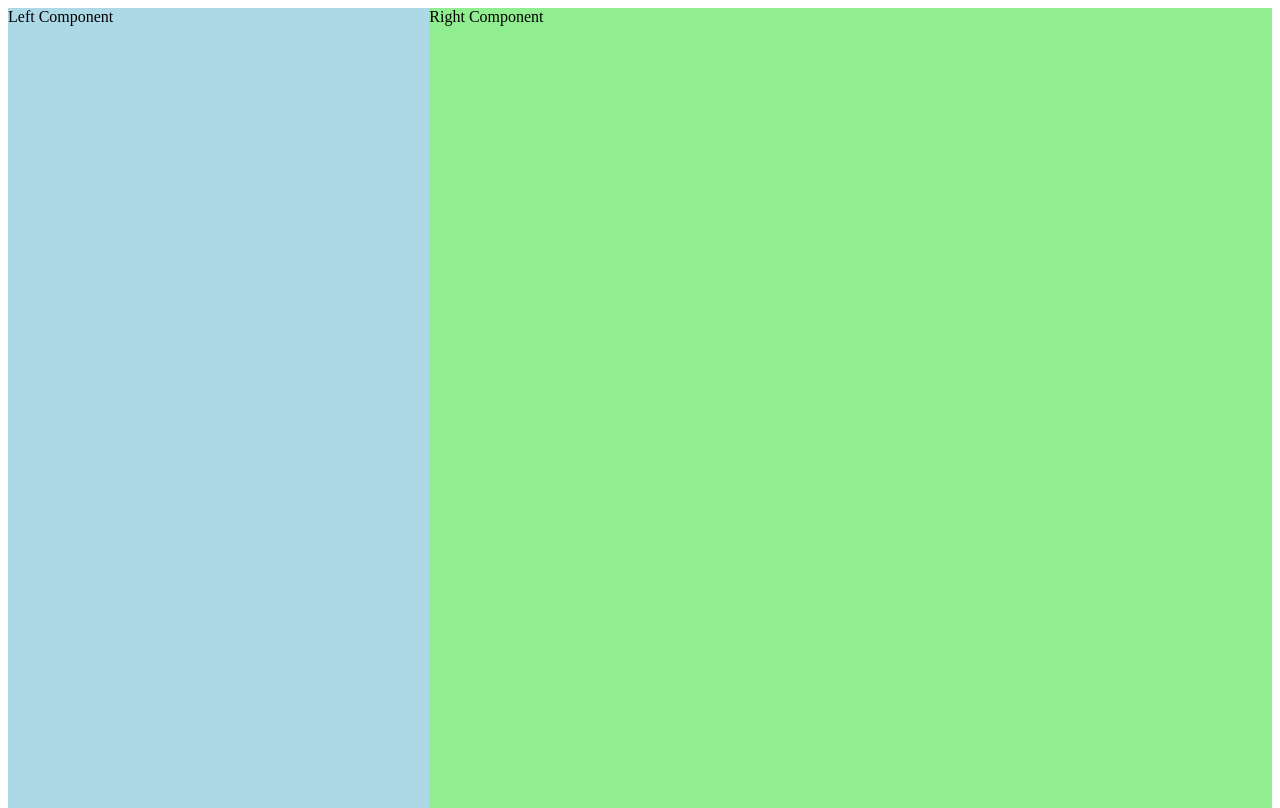
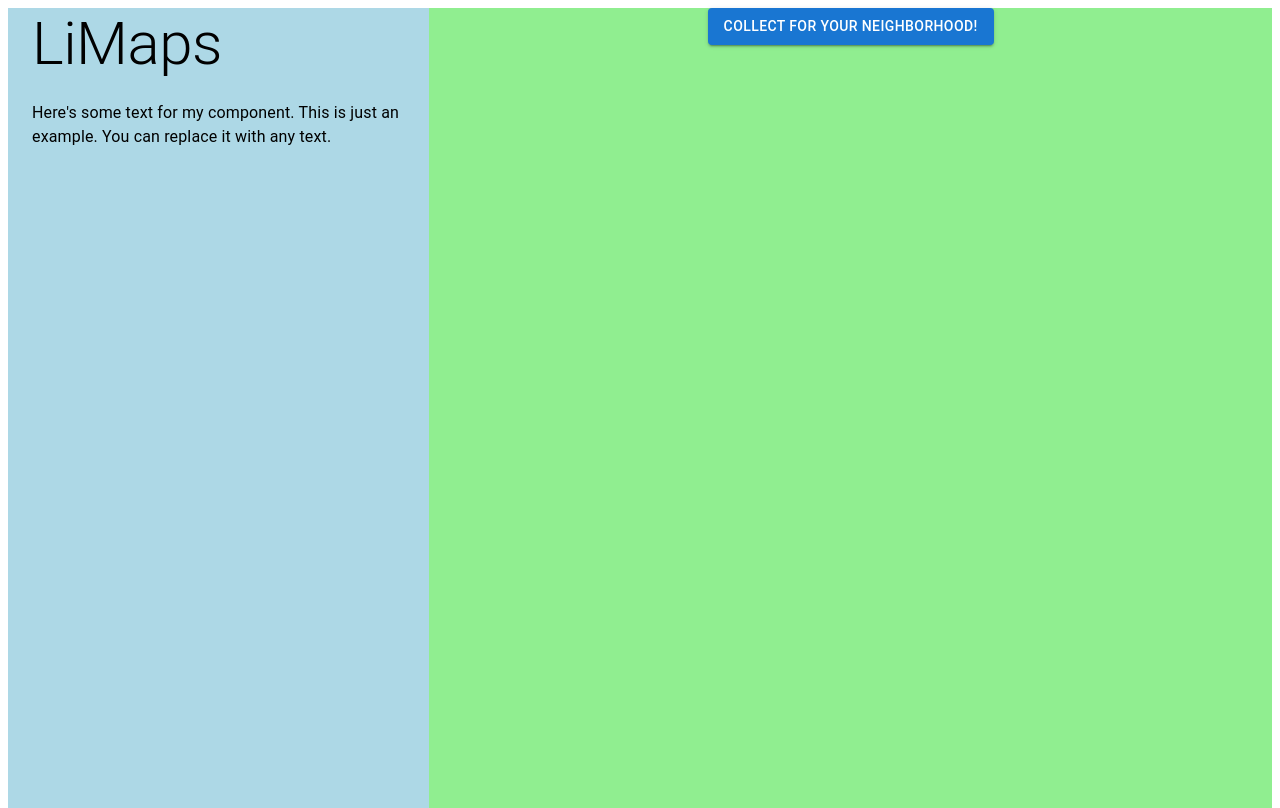
Before and after one commit to johnCbogil/LiMaps, a React (Vite) app: page / in a window 1280 px wide. Built offline with nearby package versions, Linux system fonts and the light colour scheme.

Commit message:
add text and button

```diff
--- a/src/Components/About.jsx
+++ b/src/Components/About.jsx
@@ -1,5 +1,18 @@
 import React from 'react';
+import Typography from '@mui/material/Typography';
+import Container from '@mui/material/Container';
 
 export const About = () => {
-    return <div className="About">Left Component</div>;
+    return (
+     <div className="About">
+        <Container>
+      <Typography variant="h2" gutterBottom>
+        LiMaps
+      </Typography>
+      <Typography variant="body1" gutterBottom>
+        Here's some text for my component. This is just an example. You can replace it with any text.
+      </Typography>
+    </Container>
+    </div>
+    )
 };
--- a/src/Components/Map.jsx
+++ b/src/Components/Map.jsx
@@ -1,5 +1,18 @@
 import React from 'react';
+import Button from '@mui/material/Button';
+import Box from '@mui/material/Box';
 
 export const Map = () => {
-    return <div className="Map">Right Component</div>;
+    return (
+        <div className="Map">
+        <Box
+    display="flex"
+    justifyContent="center"
+  >
+    <Button variant="contained" target='_' href="https://google.com">Collect For Your Neighborhood!</Button>
+  </Box>
+        </div>
+    )
+
+
 };
```
